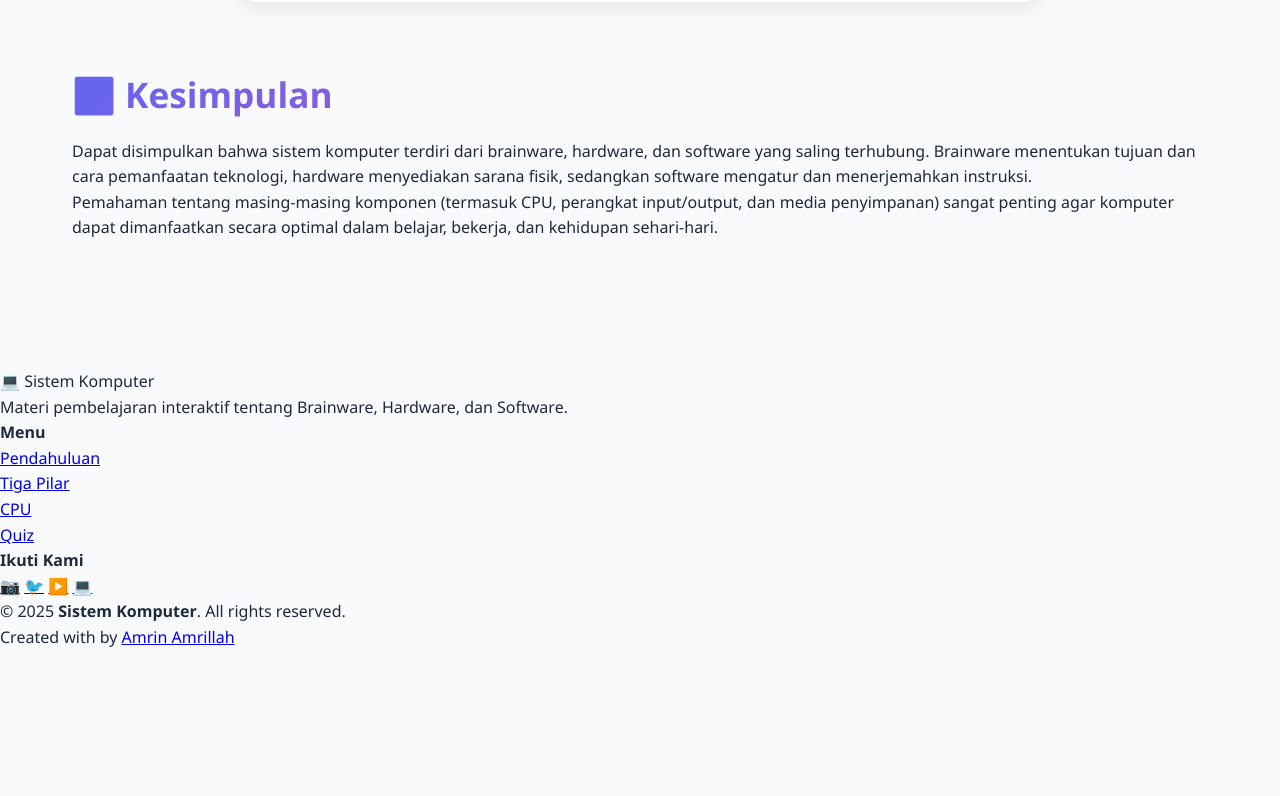
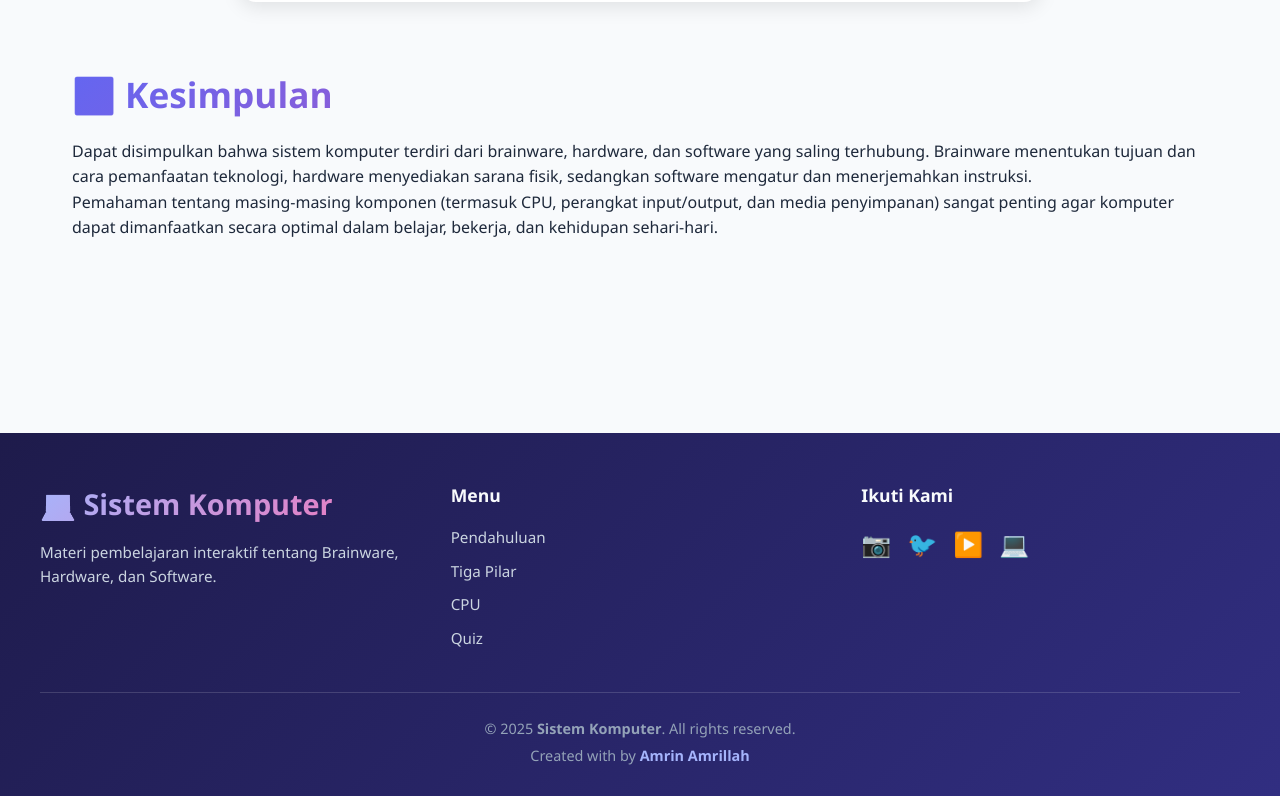
Before and after one commit to murojaahai-human/sistemkomputer, a plain HTML site: page index.html in a window 1280 px wide. Shown: the part 6179-6975 px from the top of the page. Before the commit the page ends 6830 px from the top, so only its background shows below. Drawn offline with Linux system fonts and the light colour scheme.

Commit message:
Update style.css
tambahkan CSS pertama

```diff
--- a/style.css
+++ b/style.css
@@ -747,3 +747,138 @@ ul {
     padding-top: 5.5rem;
   }
 }
+/* ==================== FOOTER ==================== */
+
+.footer {
+  background: linear-gradient(135deg, #1e1b4b 0%, #312e81 100%);
+  color: #e2e8f0;
+  padding: 3rem 2rem 1.5rem;
+  margin-top: 4rem;
+}
+
+.footer-container {
+  max-width: 1200px;
+  margin: 0 auto;
+  display: grid;
+  grid-template-columns: repeat(auto-fit, minmax(200px, 1fr));
+  gap: 2rem;
+}
+
+.footer-logo {
+  font-size: 1.8rem;
+  font-weight: bold;
+  background: linear-gradient(135deg, #a5b4fc, #f472b6);
+  -webkit-background-clip: text;
+  -webkit-text-fill-color: transparent;
+  background-clip: text;
+  margin-bottom: 0.8rem;
+}
+
+.footer-description {
+  font-size: 0.95rem;
+  color: #cbd5e1;
+  line-height: 1.6;
+}
+
+.footer-links h4,
+.footer-social h4 {
+  font-size: 1.1rem;
+  margin-bottom: 1rem;
+  color: #f8fafc;
+}
+
+.footer-links ul {
+  list-style: none;
+}
+
+.footer-links li {
+  margin-bottom: 0.5rem;
+}
+
+.footer-links a {
+  color: #cbd5e1;
+  text-decoration: none;
+  transition: color 0.3s, padding-left 0.3s;
+  font-size: 0.95rem;
+}
+
+.footer-links a:hover {
+  color: #a5b4fc;
+  padding-left: 5px;
+}
+
+.social-icons {
+  display: flex;
+  gap: 1rem;
+}
+
+.social-icons a {
+  font-size: 1.5rem;
+  text-decoration: none;
+  transition: transform 0.3s, filter 0.3s;
+  display: inline-block;
+}
+
+.social-icons a:hover {
+  transform: translateY(-3px) scale(1.1);
+  filter: brightness(1.3);
+}
+
+/* Footer Bottom */
+
+.footer-bottom {
+  max-width: 1200px;
+  margin: 2rem auto 0;
+  padding-top: 1.5rem;
+  border-top: 1px solid rgba(255, 255, 255, 0.15);
+  text-align: center;
+}
+
+.footer-bottom p {
+  font-size: 0.9rem;
+  color: #94a3b8;
+  margin-bottom: 0.3rem;
+}
+
+.created-by {
+  font-size: 0.85rem;
+  color: #64748b;
+}
+
+.created-by a {
+  color: #a5b4fc;
+  text-decoration: none;
+  font-weight: 600;
+  transition: color 0.3s;
+}
+
+.created-by a:hover {
+  color: #f472b6;
+  text-decoration: underline;
+}
+
+/* Animasi heartbeat untuk icon love */
+.footer-bottom .created-by {
+  animation: fadeInUp 1s ease;
+}
+
+@keyframes heartbeat {
+  0%, 100% { transform: scale(1); }
+  50% { transform: scale(1.2); }
+}
+
+.footer-bottom .created-by:hover {
+  animation: heartbeat 0.6s ease infinite;
+}
+
+/* Responsive */
+@media (max-width: 768px) {
+  .footer-container {
+    grid-template-columns: 1fr;
+    text-align: center;
+  }
+
+  .social-icons {
+    justify-content: center;
+  }
+}
```
